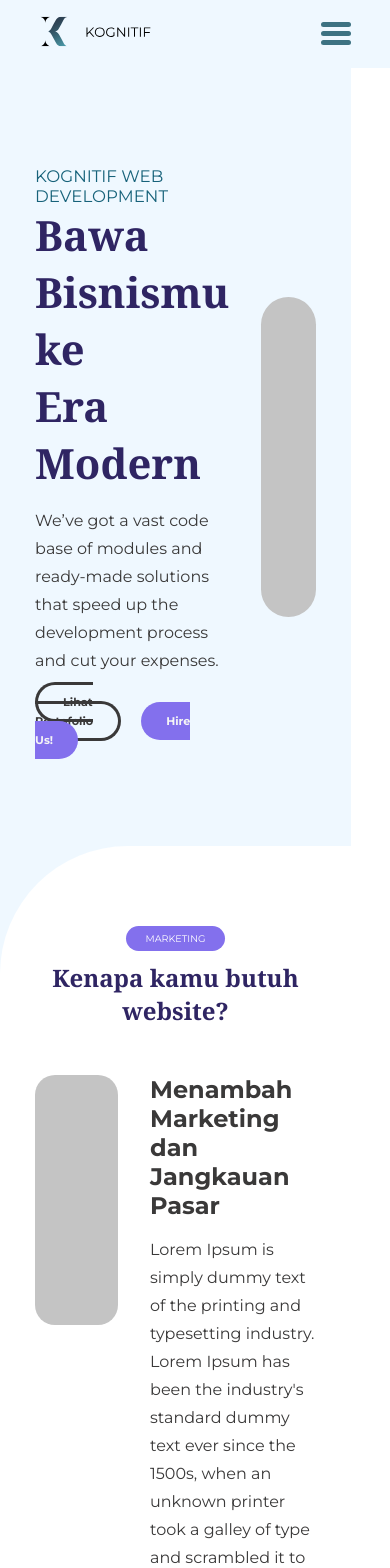
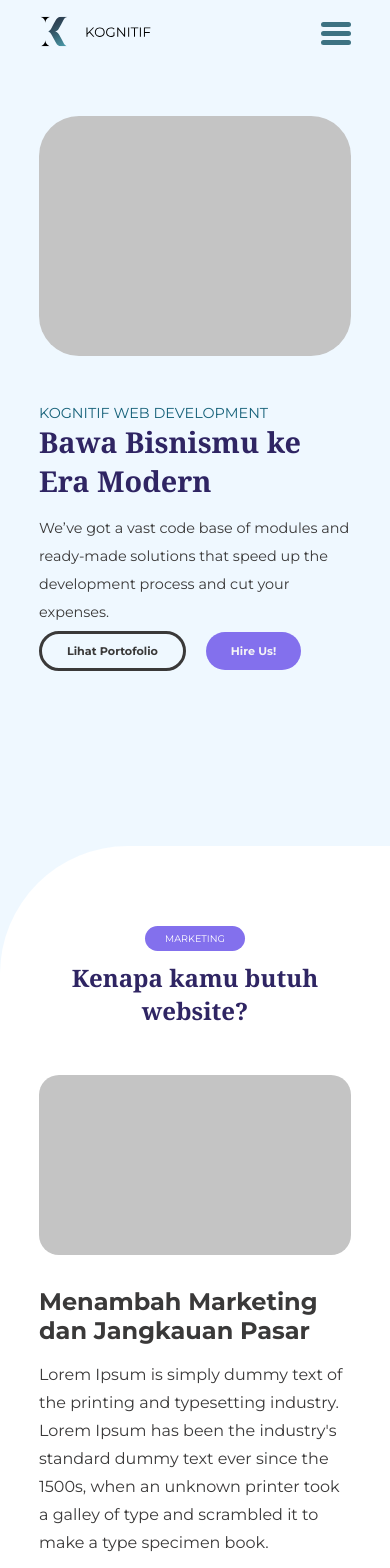
Before and after one commit to raharditya/kognitif.id, a Next.js app: page / in a window 390 px wide. Shown: the top 1568 px of the page. Built offline with nearby package versions, Linux system fonts and the light colour scheme.

Commit message:
Responsive home page

```diff
--- a/styles/globals.scss
+++ b/styles/globals.scss
@@ -59,16 +59,6 @@ a {
   margin: 5rem 5px;
 }
 
-.main-title {
-  font-size: 41.71px;
-}
-
-.sub-title {
-  font-weight: 400;
-  font-size: 16.68px;
-  color: $SUB-TITLE;
-}
-
 .container {
   max-width: 80%;
   margin: 0 auto;
@@ -121,9 +111,9 @@ a {
 }
 
 @media only screen and (max-width: 768px) {
-  .page-container {
-    max-width: 90%;
-  }
+  // .page-container {
+  //   max-width: 90%;
+  // }
 }
 
 /* MEDIA QUERIES */
--- a/styles/index.scss
+++ b/styles/index.scss
@@ -7,6 +7,16 @@ $FADED-TEXT: #544747;
 $PLACEHOLDER: #c4c4c4;
 $FOOTER-COPYRIGHT: #e5f2fc;
 $SUB-TITLE: #17627a;
+
+.main-title {
+  font-size: 41.71px;
+}
+
+.sub-title {
+  font-weight: 400;
+  font-size: 16.68px;
+  color: $SUB-TITLE;
+}
 
 .home-header {
   background-color: $THEME-BG;
@@ -154,3 +164,66 @@ $SUB-TITLE: #17627a;
     }
   }
 }
+
+@media only screen and (max-width: 768px) {
+  .home-header {
+    .inner-header {
+      flex-direction: column-reverse;
+      padding: 3rem 0;
+
+      .head-body-1 {
+        margin-right: 0;
+        margin-top: 3rem;
+
+        p {
+          font-size: 0.9rem;
+        }
+      }
+
+      .head-body-2 {
+        flex: unset;
+        width: 100%;
+        height: 15rem;
+      }
+    }
+  }
+
+  .main-title {
+    font-size: 1.8rem;
+  }
+
+  .sub-title {
+    font-size: 0.9rem;
+  }
+
+  .home-content-container {
+    .why-website-flex {
+      flex-direction: column;
+
+      .why-website-slideshow {
+        flex: unset;
+        width: 100%;
+        height: 180px;
+        margin-bottom: 2rem;
+      }
+    }
+
+    .why-us-section {
+      .why-us-inner {
+        flex-direction: column;
+        .why-us-1 {
+          width: 100%;
+          height: 180px;
+          flex: unset;
+        }
+        .why-us-2 {
+          grid-template-columns: 1fr;
+        }
+      }
+    }
+
+    .home-faq {
+      flex-direction: column;
+    }
+  }
+}
```
